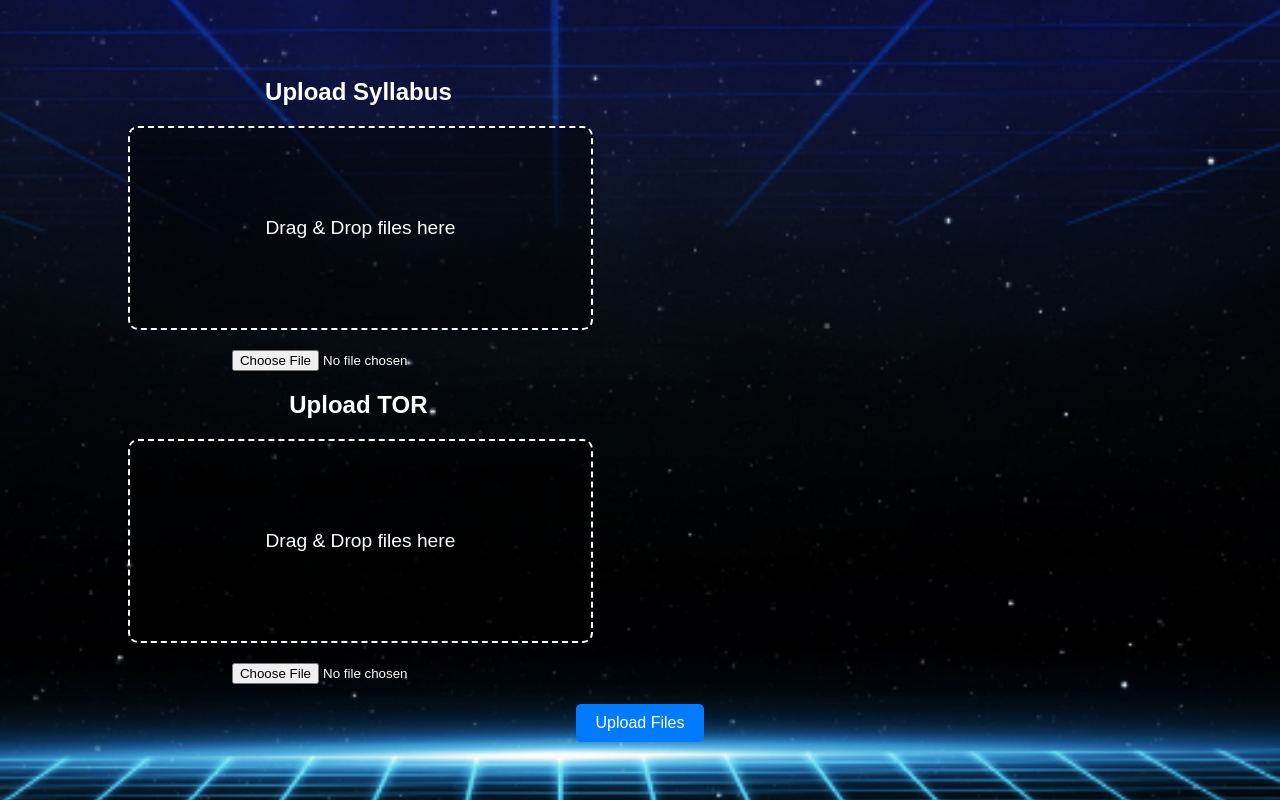
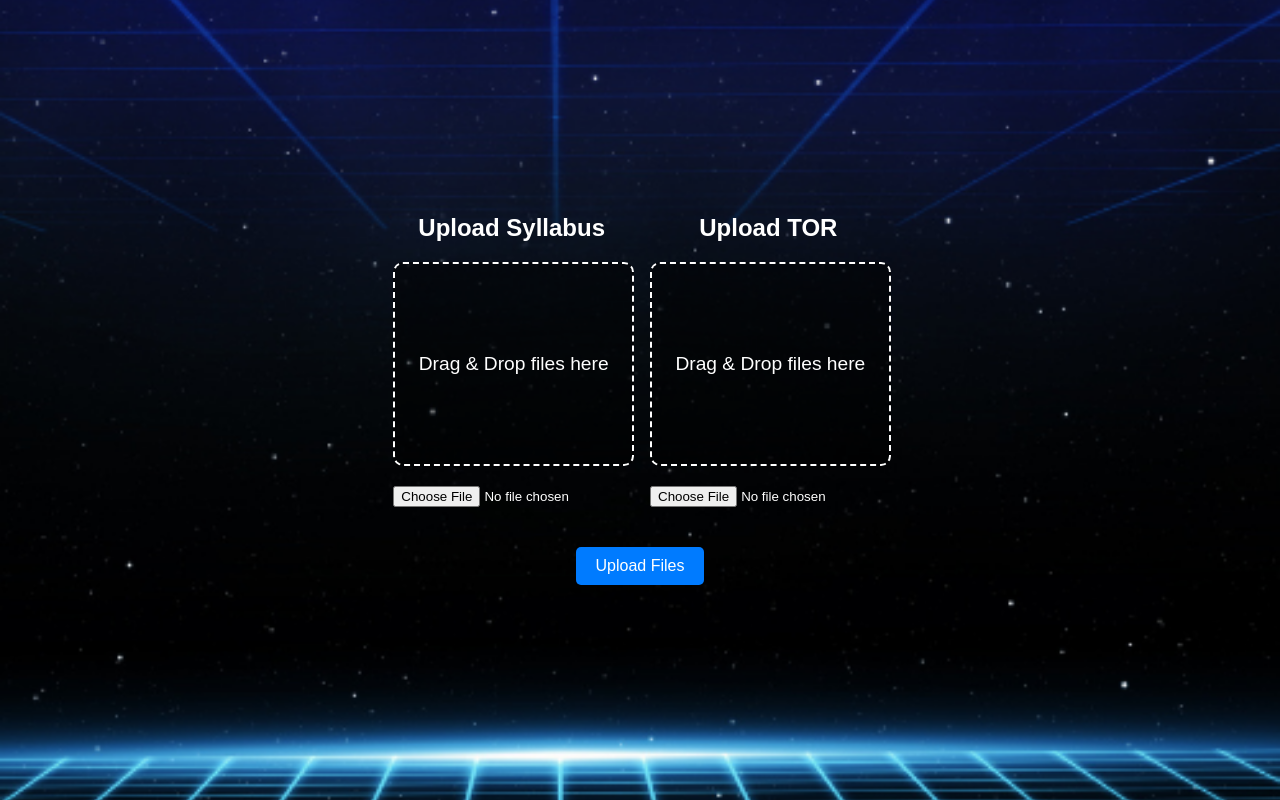
Before and after one commit to ivoheck/Complefy, a Flask app: page /upload_data_page in a window 1280 px wide. Run offline with Flask 3, Linux system fonts and the light colour scheme.

Commit message:
FE Design

```diff
--- a/templates/upload_data_page.html
+++ b/templates/upload_data_page.html
@@ -13,14 +13,22 @@
             justify-content: center;
             align-items: center;
             height: 100vh;
-            background: url('/staic/images/back.png') no-repeat center center; /* Hintergrundbild */
+            background: url('/static/images/back.png') no-repeat center center; /* Hintergrundbild */
             background-size: cover; /* Hintergrundbild anpassen */
             color: white; /* Weißer Text für bessere Sichtbarkeit */
         }
         .container {
             display: flex;
-            width: 80%;
-            justify-content: space-between;
+            flex-direction: column;
+            justify-content: center;
+            align-items: center;
+            gap: 20px; /* Abstand zwischen Containern */
+        }
+        .upload-row {
+            display: flex;
+            justify-content: center;
+            align-items: center;
+            gap: 20px; /* Abstand zwischen den Upload-Sektionen */
         }
         .upload-section {
             width: 45%;
@@ -51,7 +59,7 @@
         }
         .upload-button {
             display: block;
-            margin: 0 auto;
+            margin: 20px auto;
             padding: 10px 20px;
             font-size: 1rem;
             color: #fff;
@@ -67,7 +75,8 @@
 </head>
 <body>
     <div class="container">
-        <form action="/select_interests_page" method="POST" enctype="multipart/form-data" style="width: 100%; text-align: center;">
+        <form action="/select_interests_page" method="POST" enctype="multipart/form-data">
+            <div class="upload-row">
                 <div class="upload-section">
                     <h2>Upload Syllabus</h2>
                     <div class="drop-area">
@@ -83,7 +92,8 @@
                     </div>
                     <input type="file" name="tor" accept=".pdf">
                 </div>
-
+            </div>
+            <!-- Upload Button -->
             <button type="submit" class="upload-button">Upload Files</button>
         </form>
     </div>
```
Lines whose indentation alone changed are shown as unchanged.
